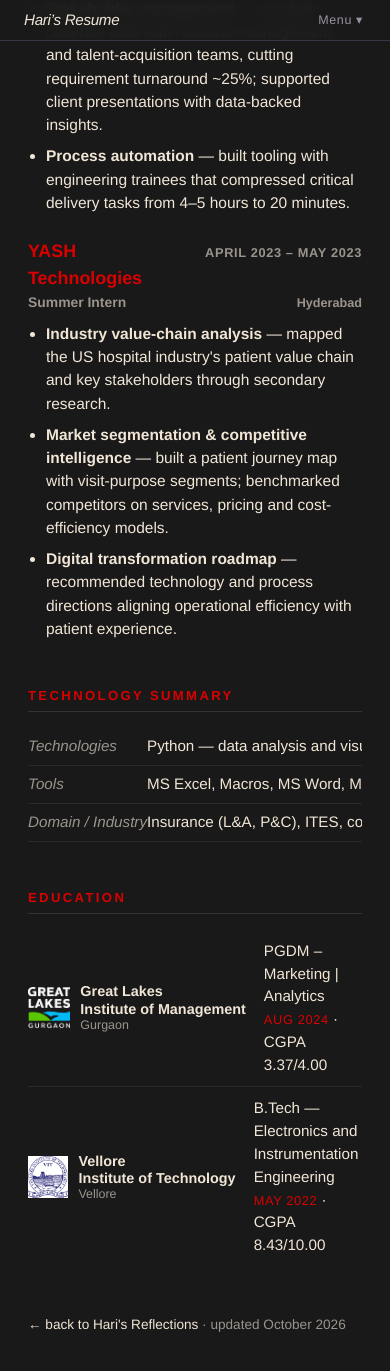
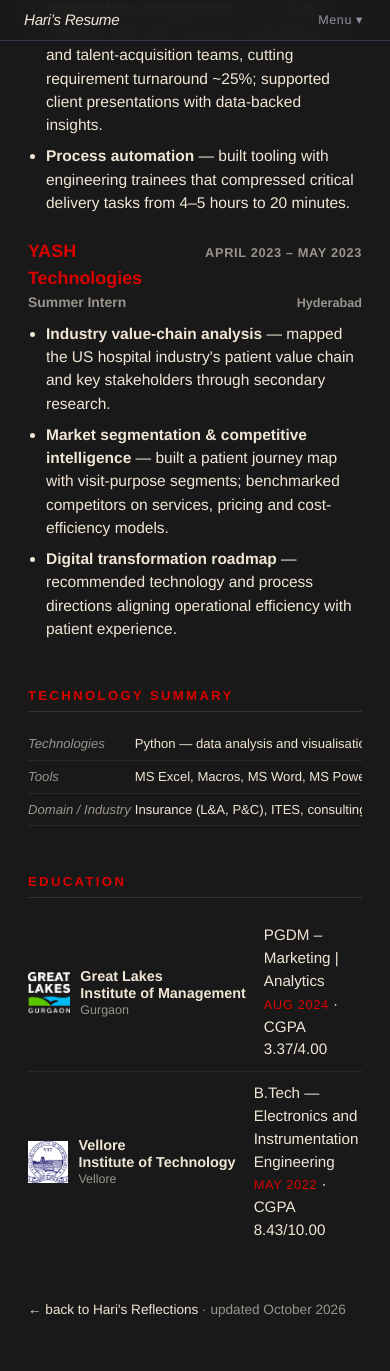
Before and after one commit to h-refs/h-refs.github.io, a Jekyll site: the page resume/index.html, which Jekyll copies as it is, in a window 390 px wide and 1400 px high, scrolled down 1743 px. Shown: the top 1371 px of the window. Built offline with Jekyll 4.4.1, drawn with Linux system fonts in a browser that asks for light colours.

Commit message:
Resume: mobile-friendly tech summary table

```diff
--- a/resume/index.html
+++ b/resume/index.html
@@ -52,6 +52,8 @@
   li strong{color:var(--cream);}
   table{width:100%; border-collapse:collapse; font-size:.95rem;}
   td{padding:7px 0; border-bottom:1px solid #2a2a2a; vertical-align:top;}
+  td:first-child{width:160px; color:var(--mid); font-style:italic;}
+  @media (max-width:600px){ table{font-size:.82rem;} td:first-child{width:110px;} td{padding:6px 4px 6px 0;} }
   td:first-child{width:160px; color:var(--mid); font-style:italic;}
   .edu-item{display:flex; align-items:center; gap:18px; padding:10px 0; border-bottom:1px solid #2a2a2a;}
   .edu-item:last-child{border-bottom:none;}
```
